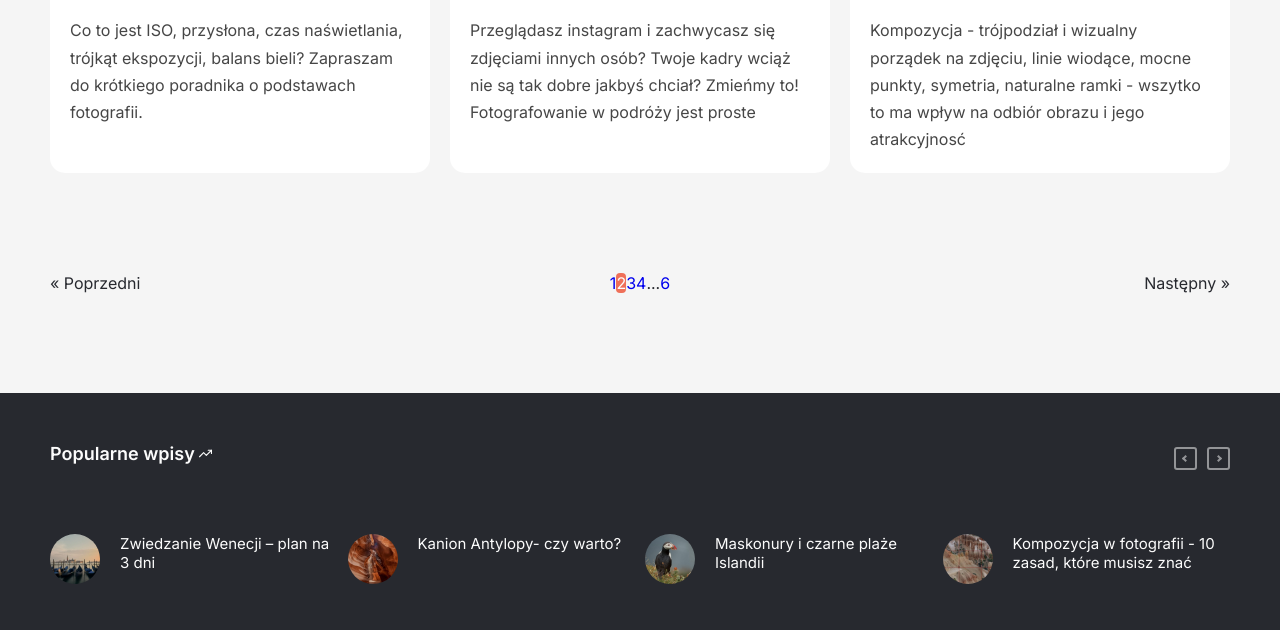
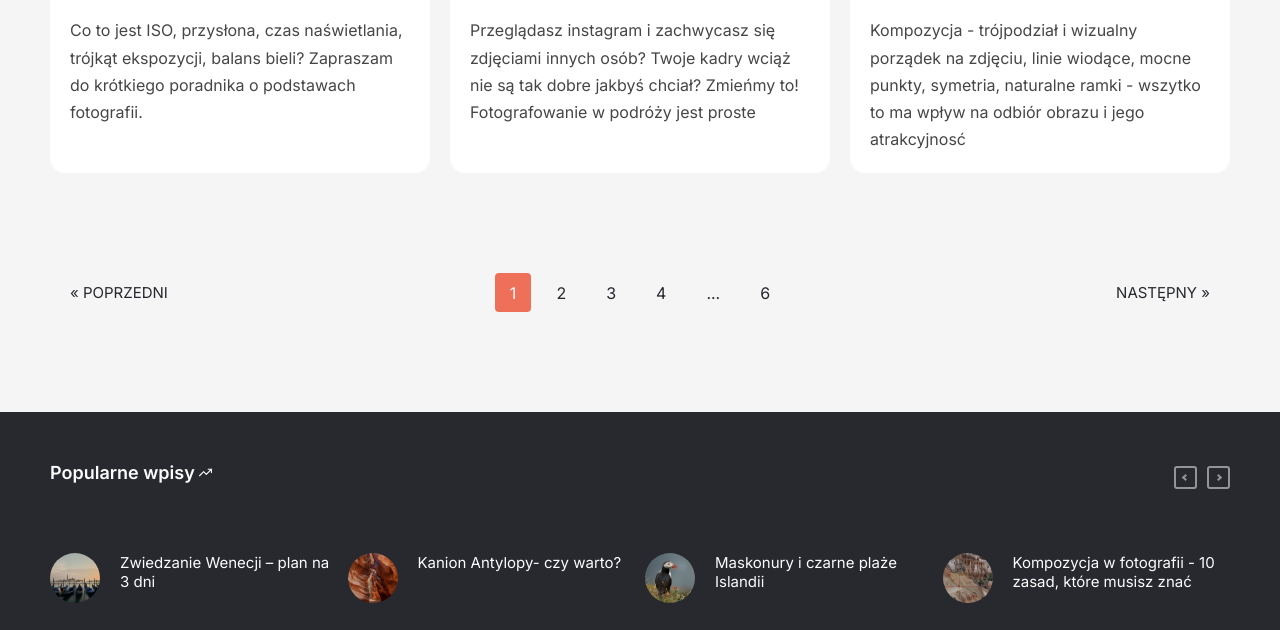
Before and after one commit to Wiolip/Travel-blog, a website: page blog.html in a window 1280 px wide. Shown: the part 1942-2572 px from the top of the page. Drawn offline with Linux system fonts and the light colour scheme.

Commit message:
pagiantion

```diff
--- a/blog.html
+++ b/blog.html
@@ -285,17 +285,18 @@
 
             <div class="pagination pt--100">
 
-                <a href="" class="prev page--numbers"> &laquo; Poprzedni</a>
+                <a href="" class="btn prev pagination--page"> &laquo; Poprzedni</a>
                 <div class="pagination__wrapper">
-                    <a class="page--numbers" href="#">1</a>
-                    <a class="page--numbers active" href="#">2</a>
-                    <a class="page--numbers" href="#">3</a>
-                    <a class="page--numbers" href="#">4</a>
-                    <span class="page--numbers dots">...</span>
-                    <a class="page--numbers" href="#">6</a>
+                    <a class=" first pagination--numb pagination--page active" href="#">1</a>
+                    <a class="pagination--numb pagination--page" href="#">2</a>
+                    <a class="pagination--numb pagination--page" href="#">3</a>
+                    <a class="pagination--numb pagination--page" href="#">4</a>
+                    <a class="pagination--dots pagination--page">...</a>
+                    <a class="last pagination--numb pagination--page" href="#">6</a>
                 </div>
-                <a href="" class="next page--numbers">Następny &raquo;</a>
+                <a href="" class=" btn next pagination--page">Następny &raquo;</a>
             </div>
+
         </div>
     </main>
 
```
Also changed, not shown: singlepost.html (+12 -10 lines).
